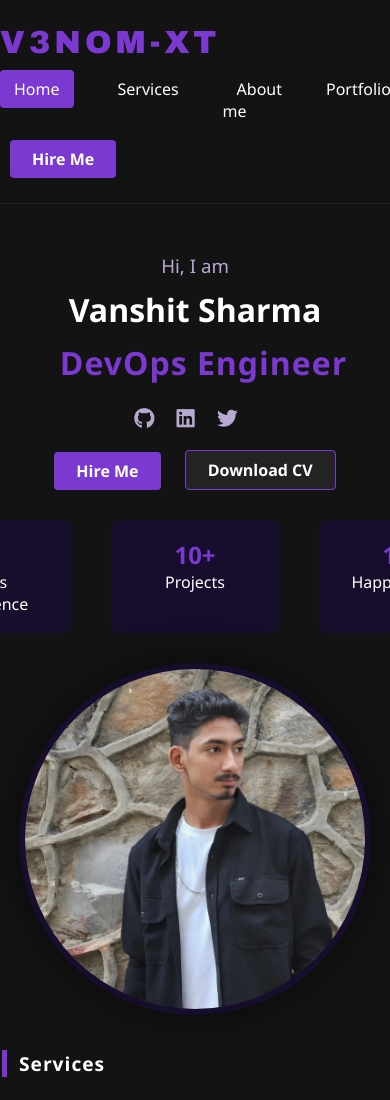
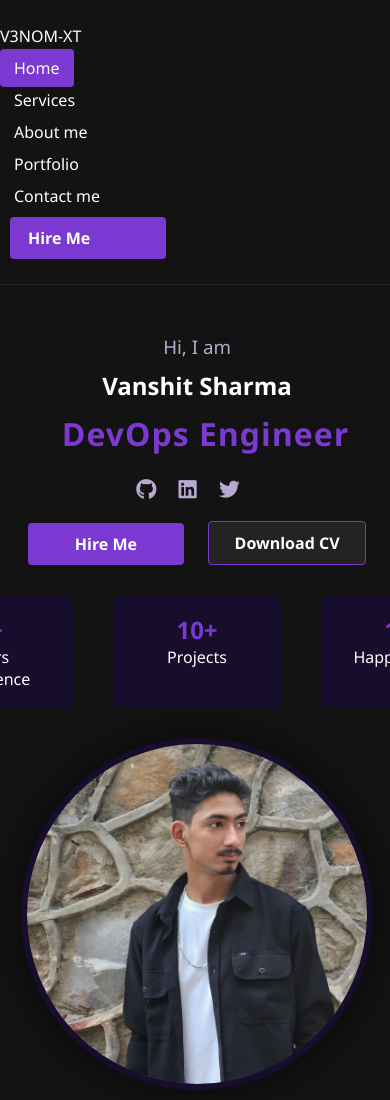
Before and after one commit to vanshitsharma18/Portfolio-Website, a website: page devops-website/src/index.html in a window 390 px wide. Shown: the top 1100 px of the page. Drawn offline with Linux system fonts and the light colour scheme.

Commit message:
changes to make website responsive

```diff
--- a/devops-website/src/styles/main.css
+++ b/devops-website/src/styles/main.css
@@ -43,25 +43,9 @@ header.main-header {
     padding: 25px 0;
     max-width: 1100px;
     margin: 0 auto;
-}
-
-.logo {
-    color: var(--accent);
-    font-family: 'Arial Black', Arial, sans-serif;
-    font-weight: bold;
-    font-size: 2em;
-    letter-spacing: 4px;
-    text-shadow: none;
-    animation: none;
-    transition: color 0.3s, transform 0.3s;
-    cursor: pointer;
-    user-select: none;
-}
-
-.logo:hover {
-    color: var(--accent-hover);
-    text-shadow: none;
-    transform: scale(1.08) rotate(-2deg);
+    flex-wrap: wrap;
+    flex-direction: row;
+    gap: 16px;
 }
 
 nav ul {
@@ -70,6 +54,8 @@ nav ul {
     gap: 30px;
     margin: 0;
     padding: 0;
+    flex-wrap: wrap;
+    gap: 18px;
 }
 
 nav a {
@@ -99,6 +85,10 @@ nav a:hover {
     margin-left: 10px;
     text-decoration: none;
     display: inline-block;
+    width: auto;
+    min-width: 120px;
+    font-size: 1em;
+    padding: 10px 18px;
 }
 .btn::after {
     content: "";
@@ -141,6 +131,7 @@ nav a:hover {
     margin: 30px auto;
     background: transparent;
     padding: 0 20px;
+    width: 100%;
 }
 
 .hero {
@@ -226,6 +217,8 @@ nav a:hover {
     background: var(--bg-card);
     box-shadow: 0 0 40px #0008;
     transition: transform 0.5s cubic-bezier(.68,-0.55,.27,1.55), box-shadow 0.5s;
+    max-width: 100%;
+    height: auto;
 }
 .hero-image img:hover,
 .about-image img:hover {
@@ -467,6 +460,10 @@ footer {
 .footer-content {
     max-width: 1100px;
     margin: 0 auto;
+    flex-direction: column;
+    align-items: center;
+    text-align: center;
+    gap: 12px;
 }
 .footer-content .logo {
     color: var(--accent);
@@ -480,7 +477,7 @@ footer {
     margin-bottom: 16px;
 }
 .footer-social {
-    margin: 18px 0;
+    margin: 12px 0;
 }
 .footer-social a {
     color: var(--text-muted);
@@ -546,11 +543,14 @@ footer {
 } */
 
 @media (max-width: 900px) {
-    .navbar.container,
-    .footer-content {
+    .navbar.container {
         flex-direction: column;
         align-items: flex-start;
-        gap: 18px;
+        gap: 10px;
+    }
+    nav ul {
+        flex-direction: column;
+        gap: 10px;
     }
     .hero {
         flex-direction: column;
@@ -562,8 +562,10 @@ footer {
         align-items: center;
         gap: 30px;
     }
-    .about-image img {
-        margin-bottom: 18px;
+    .about-image img,
+    .hero-image img {
+        width: 220px;
+        height: 220px;
     }
     .container {
         padding: 0 8px;
@@ -577,18 +579,115 @@ footer {
     }
 }
 
+/* Responsive container and section spacing */
+.container {
+    max-width: 1100px;
+    margin: 30px auto;
+    background: transparent;
+    padding: 0 20px;
+    width: 100%;
+}
+
+/* Responsive navbar */
+.navbar.container {
+    flex-wrap: wrap;
+    flex-direction: row;
+    gap: 16px;
+}
+nav ul {
+    flex-wrap: wrap;
+    gap: 18px;
+}
+@media (max-width: 900px) {
+    .navbar.container {
+        flex-direction: column;
+        align-items: flex-start;
+        gap: 10px;
+    }
+    nav ul {
+        flex-direction: column;
+        gap: 10px;
+    }
+    .hero {
+        flex-direction: column;
+        gap: 30px;
+        text-align: center;
+    }
+    .about-section {
+        flex-direction: column;
+        align-items: center;
+        gap: 30px;
+    }
+    .about-image img,
+    .hero-image img {
+        width: 220px;
+        height: 220px;
+    }
+    .container {
+        padding: 0 8px;
+    }
+    .contact-form {
+        grid-template-columns: 1fr;
+    }
+    .contact-form textarea,
+    .contact-form button {
+        grid-column: 1 / 2;
+    }
+}
+
+/* Responsive grids */
+.services-grid,
+.portfolio-grid,
+.about-skills {
+    display: grid;
+    grid-template-columns: repeat(auto-fit, minmax(220px, 1fr));
+    gap: 18px;
+}
 @media (max-width: 600px) {
+    .services-grid,
+    .portfolio-grid,
+    .about-skills {
+        grid-template-columns: 1fr;
+    }
     .container {
         padding: 0 2px;
     }
     .hero-content h1 {
-        font-size: 2em;
+        font-size: 1.5em;
     }
     h2 {
-        font-size: 1.2em;
-    }
-    .services-grid,
-    .portfolio-grid {
-        grid-template-columns: 1fr;
+        font-size: 1.1em;
     }
 }
+
+/* Responsive images */
+.hero-image img,
+.about-image img {
+    max-width: 100%;
+    height: auto;
+    width: 340px;
+    height: 340px;
+    border-radius: 50%;
+    object-fit: cover;
+    display: block;
+    margin: 0 auto;
+}
+
+/* Responsive buttons */
+.btn, .btn-orange, .btn-dark {
+    width: auto;
+    min-width: 120px;
+    font-size: 1em;
+    padding: 10px 18px;
+}
+
+/* Responsive footer */
+.footer-content {
+    flex-direction: column;
+    align-items: center;
+    text-align: center;
+    gap: 12px;
+}
+.footer-social {
+    margin: 12px 0;
+}
```
Also changed, not shown: devops-website/src/index.html (line endings or trailing spaces).
